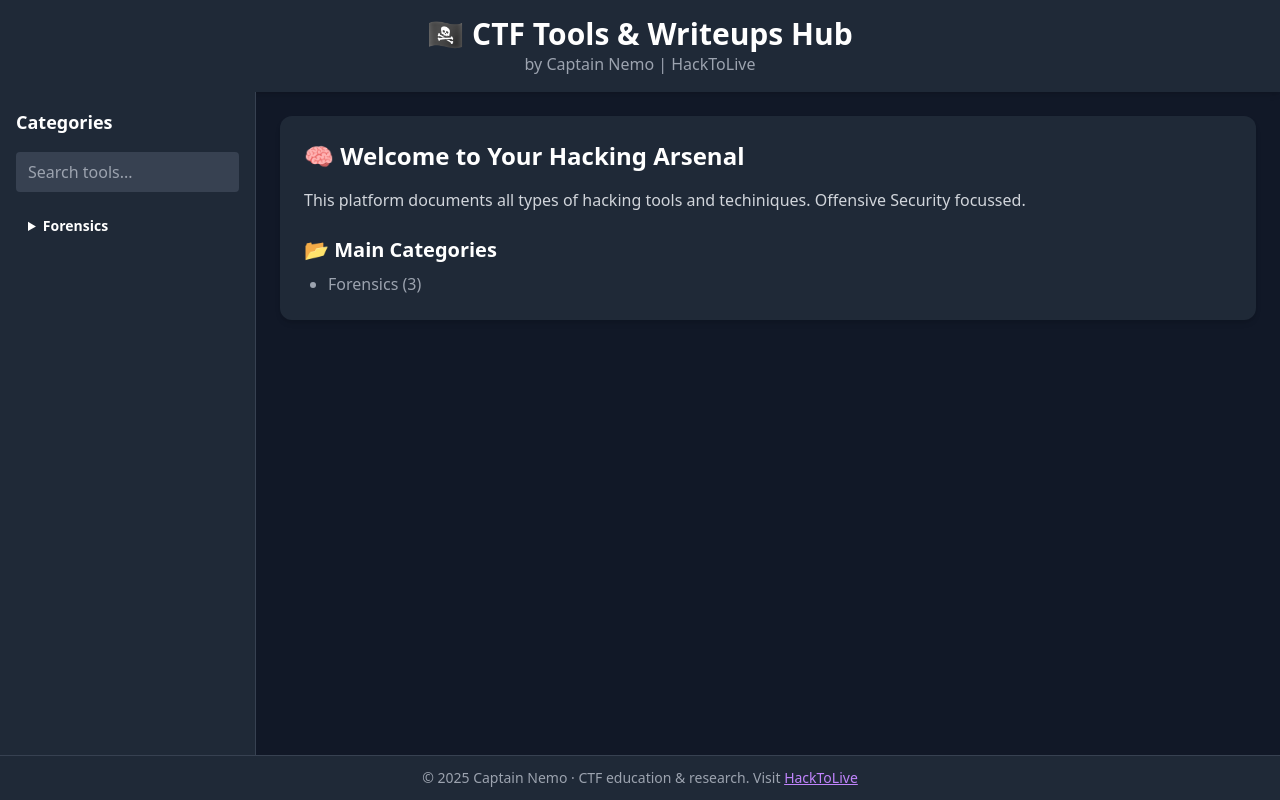
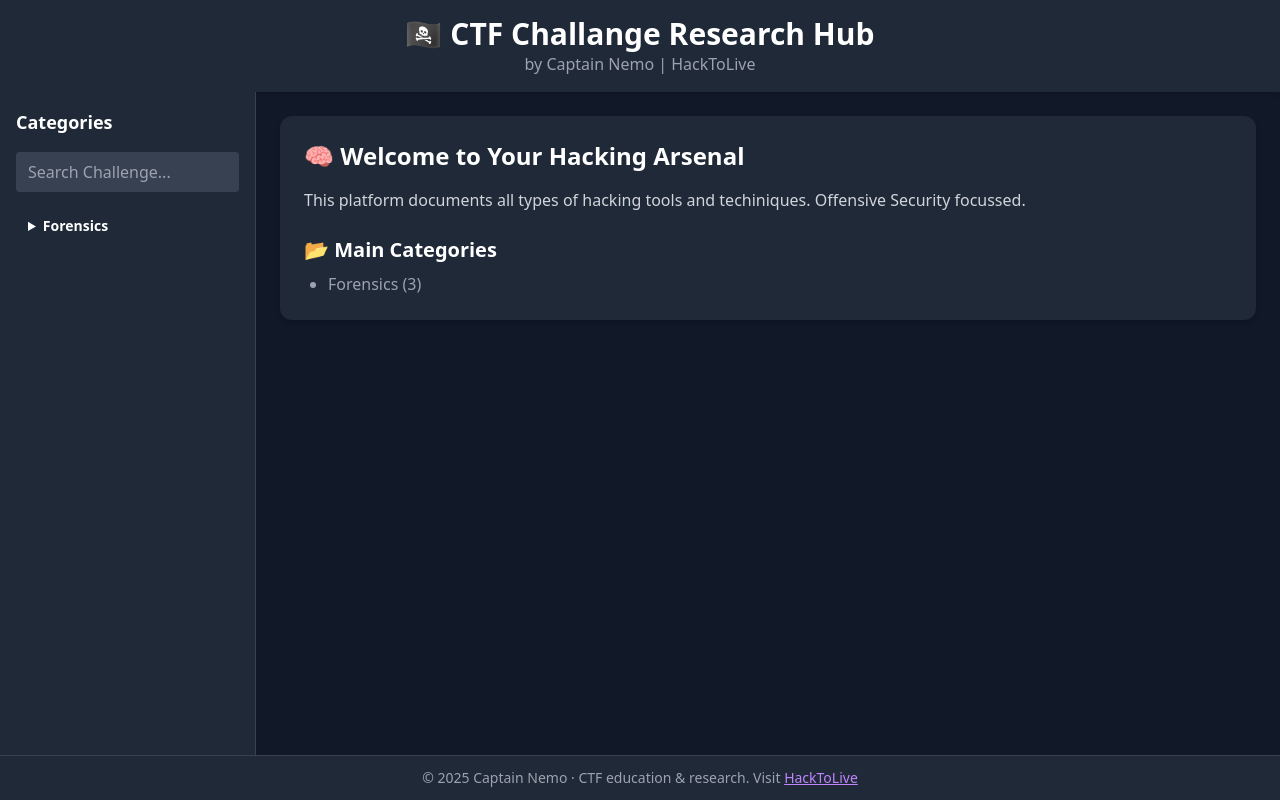
Before and after one commit to nemocyberworld/CTF-Education, a plain HTML site: page docs/index.html in a window 1280 px wide. Drawn offline with nearby package versions, Linux system fonts and the light colour scheme.

Commit message:
Update index.html

```diff
--- a/docs/index.html
+++ b/docs/index.html
@@ -3,14 +3,14 @@
 <head>
   <meta charset="UTF-8" />
   <meta name="viewport" content="width=device-width, initial-scale=1.0" />
-  <title>CTF Tools & Challenge Explanations</title>
+  <title>CTF Challenge Research Hub</title>
   <script src="https://cdn.tailwindcss.com"></script>
 </head>
 <body class="bg-gray-900 text-white font-sans flex flex-col min-h-screen">
 
   <!-- Header -->
   <header class="bg-gray-800 p-4 text-center shadow-md">
-    <h1 class="text-3xl font-bold">🏴‍☠️ CTF Tools & Writeups Hub</h1>
+    <h1 class="text-3xl font-bold">🏴‍☠️ CTF Challange Research Hub</h1>
     <p class="text-gray-400">
       by <a href="https://github.com/nemocyberworld">Captain Nemo</a> |
       <a href="https://hacktolive.net/">HackToLive</a>
@@ -26,7 +26,7 @@
       <input
         type="text"
         id="searchInput"
-        placeholder="Search tools..."
+        placeholder="Search Challenge..."
         class="w-full mb-4 px-3 py-2 rounded bg-gray-700 text-white placeholder-gray-400 focus:outline-none focus:ring-2 focus:ring-purple-500"
       />
 
```
